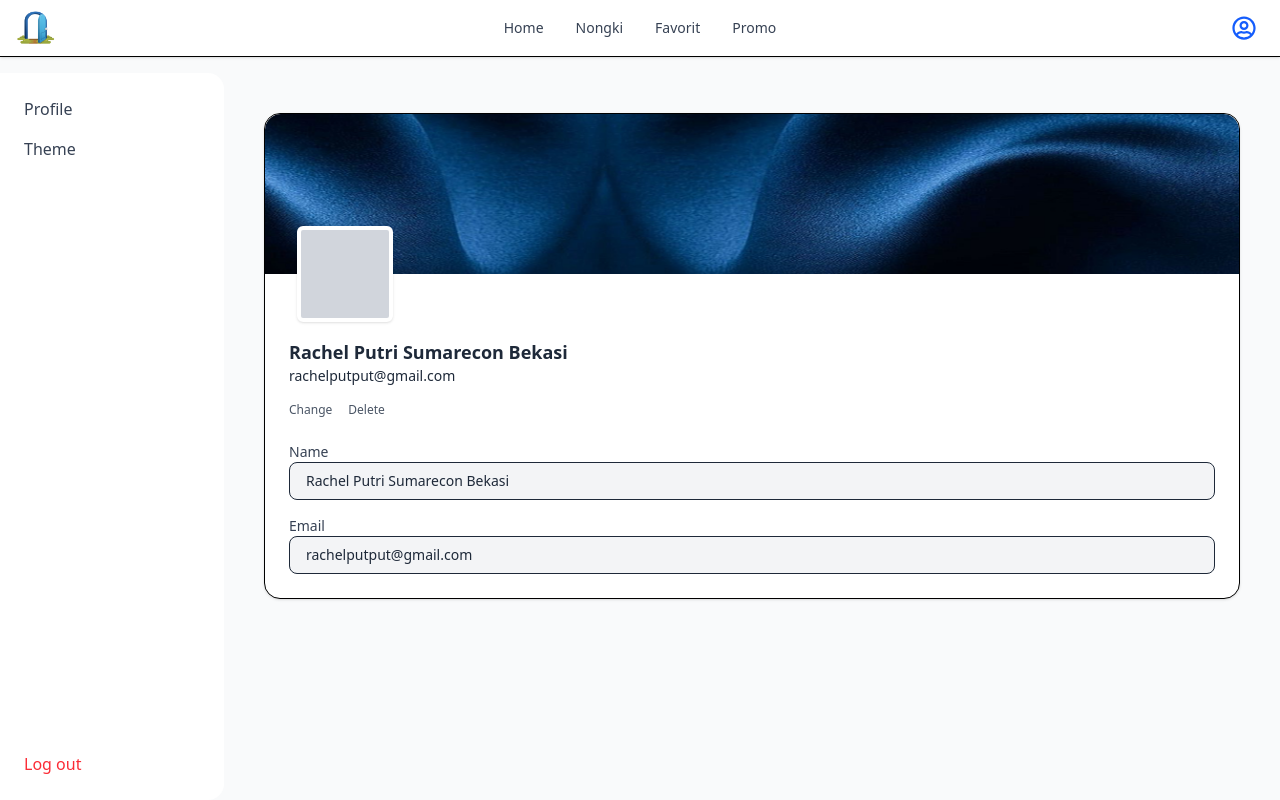
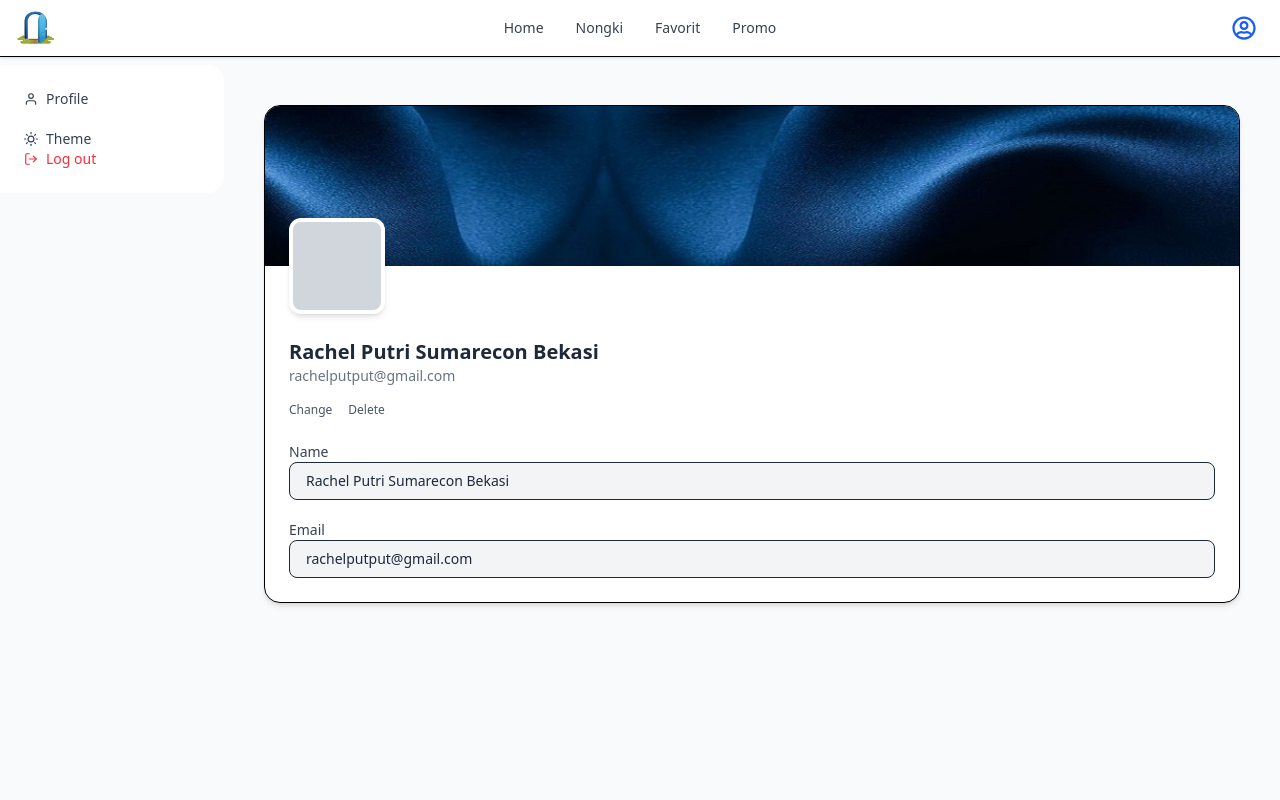
Before and after one commit to Arjuna-Ragil/dora, a Next.js app: page /profile in a window 1280 px wide. Built offline with nearby package versions, Linux system fonts and the light colour scheme; a web font is replaced by a local one.

Commit message:
hampir fix

```diff
--- a/src/app/(main)/page.js
+++ b/src/app/(main)/page.js
@@ -1,11 +1,3 @@
-<<<<<<< HEAD
-import UserProfilePage from "../user_profile/UserProfile";
-
-export default function Home() {
-  return (
-    <div className="flex min-h-screen items-center justify-center bg-zinc-50 font-sans dark:bg-black">
-      <UserProfilePage />
-=======
 import Favorit from "./component/favorit";
 import Hero from "./component/hero";
 import HomeBg from "./component/homeBg";
@@ -26,7 +18,6 @@ export default function Home() {
         <Promo/>
         <Search/>
       </div>
->>>>>>> fet_promo
     </div>
   );
 }
--- a/src/app/profile/page.js
+++ b/src/app/profile/page.js
@@ -1,27 +1,58 @@
+"use client"
+
 import Image from "next/image";
+import { useState } from "react";
+import { FiUser, FiSun, FiLogOut, FiMenu } from "react-icons/fi";
 import TopNavbar from "../../../component/TopNavbar.jsx";
-import bg_profile from "../../../assets/bg_profile.png"
+import bg_profile from "../../../assets/bg_profile.png";
 
 export default function UserProfilePage() {
+  const [openSidebar, setOpenSidebar] = useState(false);
+
   return (
     <div className="w-full min-h-screen flex flex-col bg-gray-50">
       {/* Top Navbar */}
       <TopNavbar />
 
-      {/*  Konten utama */}
-      <div className="flex flex-1 mt-4">
+      {/* Mobile Toggle */}
+      <button
+        className="md:hidden flex items-center gap-2 p-4 text-gray-700"
+        onClick={() => setOpenSidebar(!openSidebar)}
+      >
+        <FiMenu size={22} /> Menu
+      </button>
+
+      <div className="flex flex-1 mt-2">
         {/* Sidebar */}
-        <aside className="w-56 bg-white p-6 flex flex-col justify-between rounded-r-2xl">
-          <div className="space-y-4 text-gray-700">
-            <button className="block w-full text-left hover:text-blue-600">Profile</button>
-            <button className="block w-full text-left hover:text-blue-600">Theme</button>
+        <aside
+          className={`fixed md:static top-0 left-0 h-full w-56 bg-white p-6 flex flex-col justify-between rounded-r-2xl shadow-md md:shadow-none transform md:translate-x-0 transition-transform duration-300 z-50
+          ${openSidebar ? "translate-x-0" : "-translate-x-full"}`}
+        >
+          <div className="space-y-5 text-gray-700 text-sm">
+            <button className="flex items-center gap-2 hover:text-blue-600">
+              <FiUser /> Profile
+            </button>
+            <button className="flex items-center gap-2 hover:text-blue-600">
+              <FiSun /> Theme
+            </button>
           </div>
-          <button className="text-left text-red-500 hover:underline">Log out</button>
+
+          <button className="flex items-center gap-2 text-red-500 hover:underline text-sm">
+            <FiLogOut /> Log out
+          </button>
         </aside>
 
-        {/* Bagian kanan: Kartu profil */}
-        <main className="flex-1 p-10">
-          <div className="bg-white rounded-2xl shadow-sm border overflow-hidden">
+        {/* Overlay for mobile */}
+        {openSidebar && (
+          <div
+            onClick={() => setOpenSidebar(false)}
+            className="fixed inset-0 bg-black/30 md:hidden"
+          ></div>
+        )}
+
+        {/* Main Content */}
+        <main className="flex-1 p-6 md:p-10">
+          <div className="bg-white rounded-2xl shadow-md border overflow-hidden">
             {/* Banner */}
             <div className="relative">
               <Image
@@ -29,28 +60,27 @@ export default function UserProfilePage() {
                 alt="Banner"
                 width={1200}
                 height={300}
-                className="w-full h-40 object-cover rounded-t-2xl"
+                className="w-full h-40 object-cover"
               />
 
-              {/* Foto profil */}
-              <div className="absolute left-8 bottom-0 translate-y-1/2">
-                <div className="w-24 h-24 rounded-md bg-gray-300 border-4 border-white shadow"></div>
+              {/* Profile Photo */}
+              <div className="absolute left-6 bottom-0 translate-y-1/2">
+                <div className="w-24 h-24 rounded-xl bg-gray-300 border-4 border-white shadow-md"></div>
               </div>
             </div>
 
-            {/* Informasi pengguna */}
-            <div className="p-6 mt-10 text-gray-800">
-              <h2 className="font-semibold text-lg">Rachel Putri Sumarecon Bekasi</h2>
-              <p className="text-sm mb-4">rachelputput@gmail.com</p>
-
+            {/* User Info */}
+            <div className="p-6 mt-12 text-gray-800">
+              <h2 className="font-semibold text-xl">Rachel Putri Sumarecon Bekasi</h2>
+              <p className="text-sm mb-4 text-gray-500">rachelputput@gmail.com</p>
 
               <div className="flex gap-4 mb-6 text-xs text-gray-600">
-                <button className="hover:underline hover:text-blue-600 ">Change</button>
-                <button className="hover:underline hover:text-blue-600 ">Delete</button>
+                <button className="hover:underline hover:text-blue-600">Change</button>
+                <button className="hover:underline hover:text-blue-600">Delete</button>
               </div>
 
               {/* Form */}
-              <form className="space-y-4">
+              <form className="space-y-5">
                 <div>
                   <label className="block text-sm font-medium text-gray-700">Name</label>
                   <input
```
